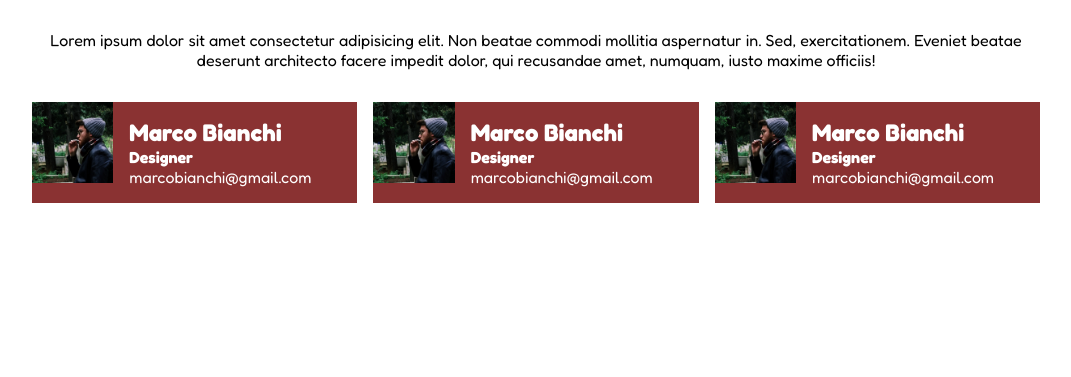
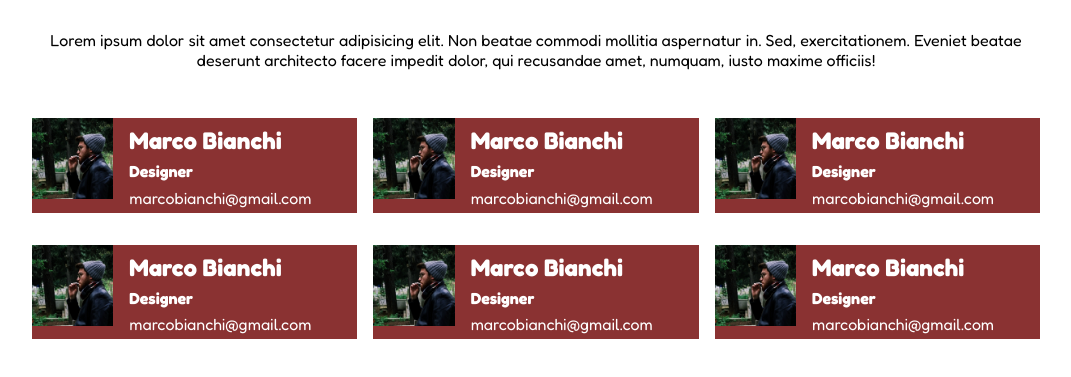
Before and after one commit to PietroMarilei/html-css-float-cards, a plain HTML site: page index.html in a window 1280 px wide. Shown: the part 73-450 px from the top of the page, without its empty margins (104-1175 px from the left). Drawn offline with Linux system fonts and the light colour scheme.

Commit message:
add 2 rows

```diff
--- a/assets/style.css
+++ b/assets/style.css
@@ -43,6 +43,10 @@ header>p {
 
 /* end header */
 /* ----------------------------- */
+.row {
+    padding: 1rem 0 1rem 0;
+
+}
 
 /* main section */
 .box {
@@ -61,9 +65,14 @@ header>p {
 }
 
 .person-data {
-    display: inline-block;
+    float: left;
     color: white;
-    padding: 1rem;
+    padding-left: 1rem;
+    padding-top: 0.2rem;
+    padding-bottom: 0.2rem;
+}
 
-
+.person-data>* {
+    padding-top: 0.3rem;
+    padding-bottom: 0.1rem;
 }
--- a/index.html
+++ b/index.html
@@ -24,6 +24,43 @@
 
         </header>
         <main class="container">
+            <div class="row clearfix">
+                <!-- domanda a Donato -->
+                <div class="box clearfix">
+                    <img src="./assets/img/male1.png" alt="">
+
+                    <section class="person-data">
+                        <h2>Marco Bianchi</h2>
+                        <h4>Designer</h4>
+                        <p>marcobianchi@gmail.com</p>
+                    </section>
+
+                </div>
+
+                <div class="box clearfix">
+                    <img src="./assets/img/male1.png" alt="">
+
+                    <section class="person-data">
+                        <h2>Marco Bianchi</h2>
+                        <h4>Designer</h4>
+                        <p>marcobianchi@gmail.com</p>
+                    </section>
+
+                </div>
+
+                <div class="box clearfix">
+                    <img src="./assets/img/male1.png" alt="">
+
+                    <section class="person-data">
+                        <h2>Marco Bianchi</h2>
+                        <h4>Designer</h4>
+                        <p>marcobianchi@gmail.com</p>
+                    </section>
+
+                </div></div>
+
+            <!-- second row -->
+            <div class="row">
                 <div class="box clearfix">
                     <img src="./assets/img/male1.png" alt="">
 
@@ -56,7 +93,8 @@
                     </section>
 
                 </div>
-            <!-- second row -->
+            </div>
+
 
 
 
```
Lines whose indentation alone changed are shown as unchanged.
